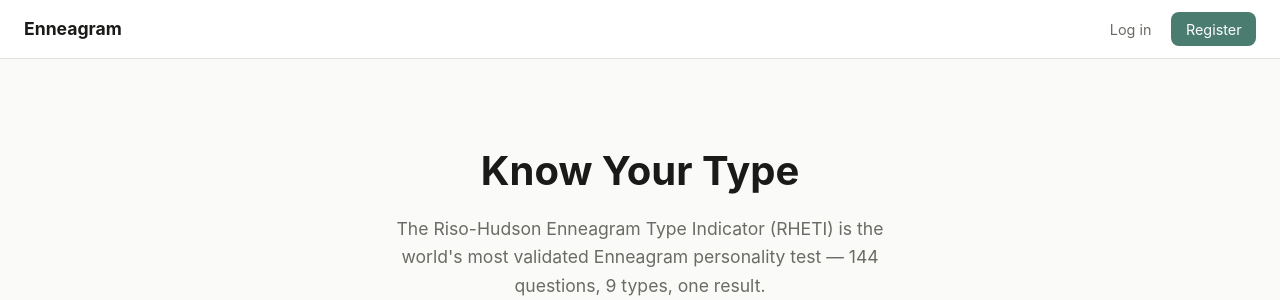
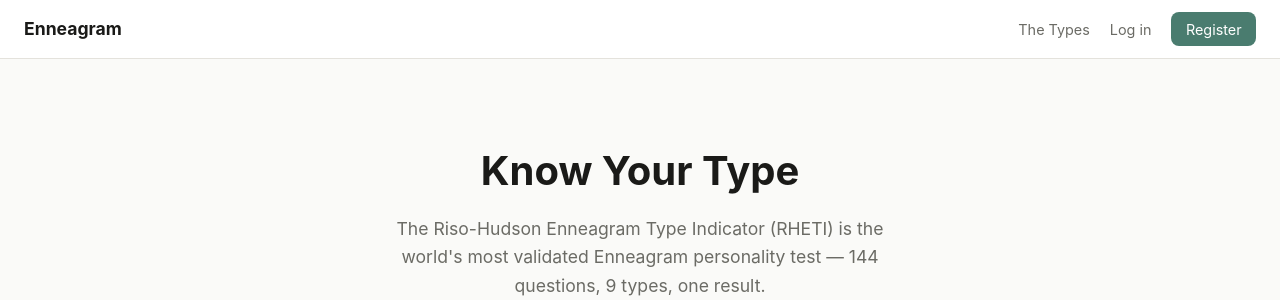
Before and after one commit to nthmost/rheti-python, a Flask app: page / in a window 1280 px wide. Shown: the top 300 px of the page. Run offline with Flask 3, Linux system fonts and the light colour scheme.

Commit message:
Add /types page with full descriptions for all nine types
- New /types route (public, no login required)
- Landing page type cards now link to /types#type-N
- "The Types" link added to nav (always visible)

Co-Authored-By: Claude Sonnet 4.6 <noreply@anthropic.com>

```diff
--- a/web/static/css/style.css
+++ b/web/static/css/style.css
@@ -144,6 +144,23 @@ a:hover { text-decoration: underline; }
 .score-note { margin-top: 1rem; font-size: .85rem; color: var(--muted); }
 .results-actions { margin-top: 2rem; display: flex; gap: 1rem; flex-wrap: wrap; }
 
+/* ── Types page ── */
+.types-page { max-width: 640px; }
+.types-page h1 { margin-bottom: .5rem; }
+.type-detail { border: 1px solid var(--border); border-radius: var(--radius);
+               padding: 1.25rem 1.5rem; margin-bottom: 1rem;
+               background: var(--surface); box-shadow: var(--shadow); }
+.type-detail-header { display: flex; align-items: center; gap: .9rem; margin-bottom: .75rem; }
+.type-num-large { font-size: 1.6rem; font-weight: 800; color: var(--accent);
+                  line-height: 1; min-width: 1.8rem; }
+.type-detail-header h2 { font-size: 1.1rem; margin: 0; }
+.type-detail-body { color: var(--muted); line-height: 1.7; font-size: .95rem; }
+.types-cta { margin-top: 2rem; display: flex; gap: 1rem; flex-wrap: wrap; }
+
+/* make landing type cards clickable */
+a.type-card { text-decoration: none; color: var(--text); display: block; }
+a.type-card:hover { border-color: var(--accent); text-decoration: none; }
+
 /* ── Auth forms ── */
 .auth-page { max-width: 400px; margin: 0 auto; }
 .auth-page h1 { margin-bottom: 1.25rem; }
--- a/web/templates/base.html
+++ b/web/templates/base.html
@@ -10,6 +10,7 @@
   <nav class="nav">
     <a class="nav-brand" href="{{ url_for('test.index') }}">Enneagram</a>
     <div class="nav-links">
+      <a href="{{ url_for('test.types') }}">The Types</a>
       {% if current_user.is_authenticated %}
         <a href="{{ url_for('auth.my_results') }}">My Results</a>
         <a href="{{ url_for('test.start') }}" onclick="return confirm('Start a new test? This will clear any test in progress.')">Take Test</a>
--- a/web/templates/test/landing.html
+++ b/web/templates/test/landing.html
@@ -25,11 +25,11 @@
     (9, "The Peacemaker",  "Receptive, reassuring, complacent"),
   ] %}
   {% for num, name, desc in types %}
-  <div class="type-card">
+  <a href="{{ url_for('test.types') }}#type-{{ num }}" class="type-card">
     <span class="type-num">{{ num }}</span>
     <strong>{{ name }}</strong>
     <p>{{ desc }}</p>
-  </div>
+  </a>
   {% endfor %}
 </section>
 {% endblock %}
--- a/web/test.py
+++ b/web/test.py
@@ -154,6 +154,23 @@ def finish():
     return redirect(url_for('test.results', result_id=result.id))
 
 
+@bp.route('/types')
+def types():
+    from rheti.scorer import TYPE_DESCRIPTIONS
+    types = [
+        (1, 'The Reformer',     TYPE_DESCRIPTIONS[1]),
+        (2, 'The Helper',       TYPE_DESCRIPTIONS[2]),
+        (3, 'The Achiever',     TYPE_DESCRIPTIONS[3]),
+        (4, 'The Individualist',TYPE_DESCRIPTIONS[4]),
+        (5, 'The Investigator', TYPE_DESCRIPTIONS[5]),
+        (6, 'The Loyalist',     TYPE_DESCRIPTIONS[6]),
+        (7, 'The Enthusiast',   TYPE_DESCRIPTIONS[7]),
+        (8, 'The Challenger',   TYPE_DESCRIPTIONS[8]),
+        (9, 'The Peacemaker',   TYPE_DESCRIPTIONS[9]),
+    ]
+    return render_template('test/types.html', types=types)
+
+
 @bp.route('/results/<int:result_id>')
 @login_required
 def results(result_id):
```
Also changed, not shown: web/templates/test/types.html (added, +32 -0 lines).
